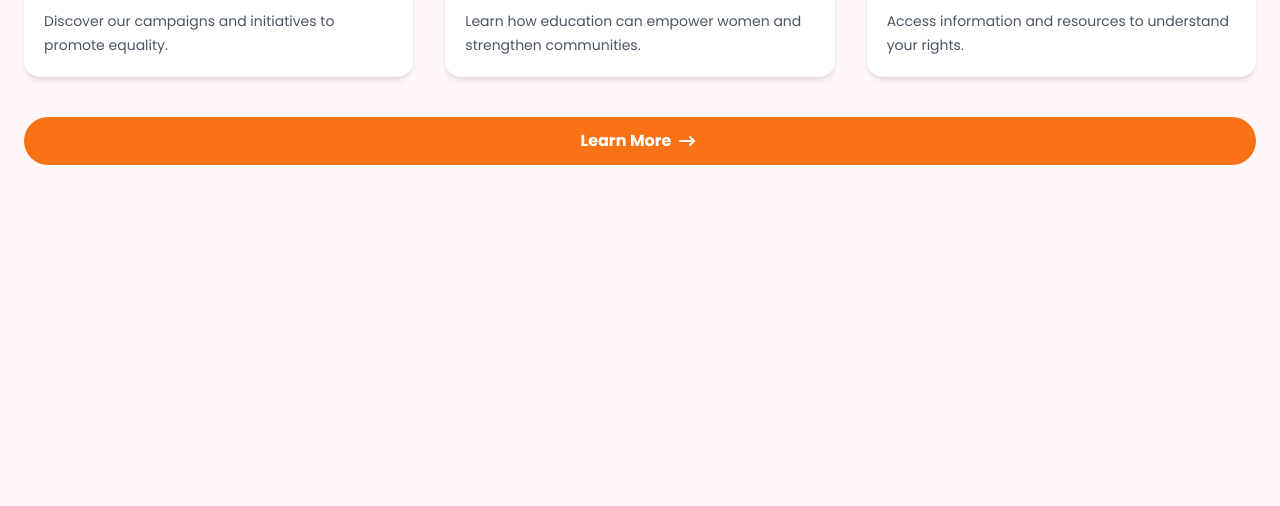
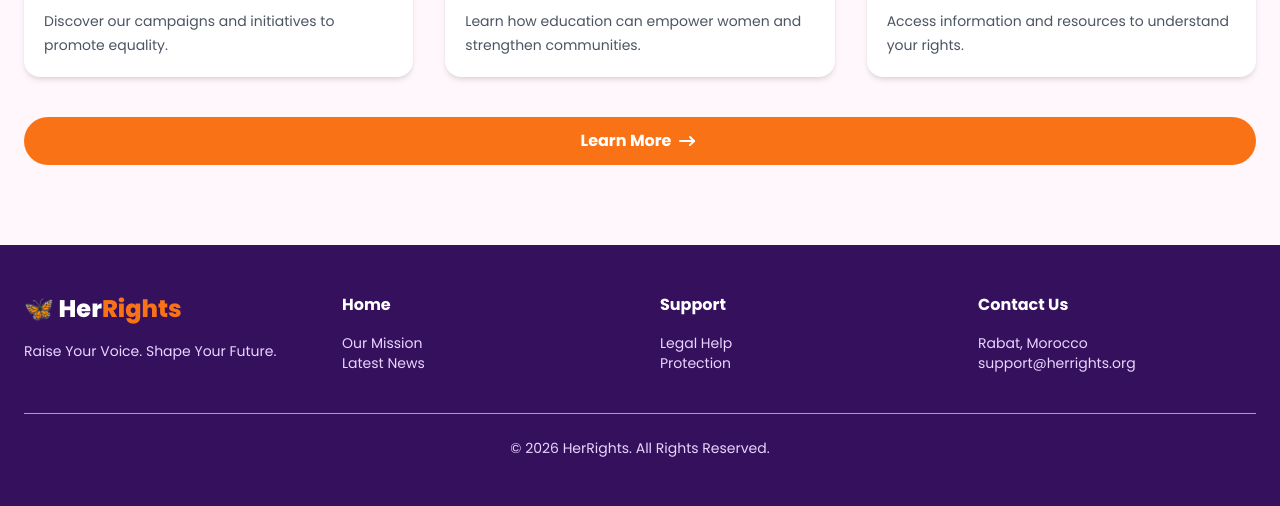
Before and after one commit to SaadZakraoui/Saad.Zakraoui-final-Project-html-css, a website: page index.html in a window 1280 px wide. Shown: the part 2515-3021 px from the top of the page. Before the commit the page ends 2760 px from the top, so only its background shows below. Drawn offline with nearby package versions, Linux system fonts and the light colour scheme.

Commit message:
fit: add footer

```diff
--- a/index.html
+++ b/index.html
@@ -260,6 +260,47 @@
             </a>
         </div>
     </section>
+    <footer id="contact" class="bg-[#35105c] text-white">
+        <div class="max-w-7xl mx-auto px-6 py-12">
+            <div class="grid md:grid-cols-4 gap-10">
+                <div>
+                    <h2 class="text-2xl font-extrabold mb-4">
+ 🦋 Her<span class="text-orange-500">Rights</span>
+                    </h2>
+                    <p class="text-purple-200 text-sm">
+                        Raise Your Voice.
+                        Shape Your Future.
+                    </p>
+                </div>
+                <div>
+                    <h3 class="font-bold mb-4  hover:text-orange-500">Home</h3>
+                    <p class="text-purple-200 text-sm">Our Mission</p>
+                    <p class="text-purple-200 text-sm">Latest News</p>
+                </div>
+                <div>
+                    <h3 class="font-bold mb-4  hover:text-orange-500">Support</h3>
+                    <p class="text-purple-200 text-sm">Legal Help</p>
+                    <p class="text-purple-200 text-sm">Protection</p>
+                </div>
+                <div>
+                    <h3 class="font-bold mb-4 hover:text-orange-500">Contact Us</h3>
+                    <p class="text-purple-200 text-sm">
+                        Rabat, Morocco
+                    </p>
+                    <p class="text-purple-200 text-sm">
+                        support@herrights.org
+                    </p>
+                </div>
+            </div>
+            <div class="border-t border-purple-400 mt-10 pt-6 text-center">
+                <p class="text-sm text-purple-200">
+                    © 2026 HerRights. All Rights Reserved.
+                </p>
+            </div>
+        </div>
+    </footer>
+
+
 
 
 </body>
```
